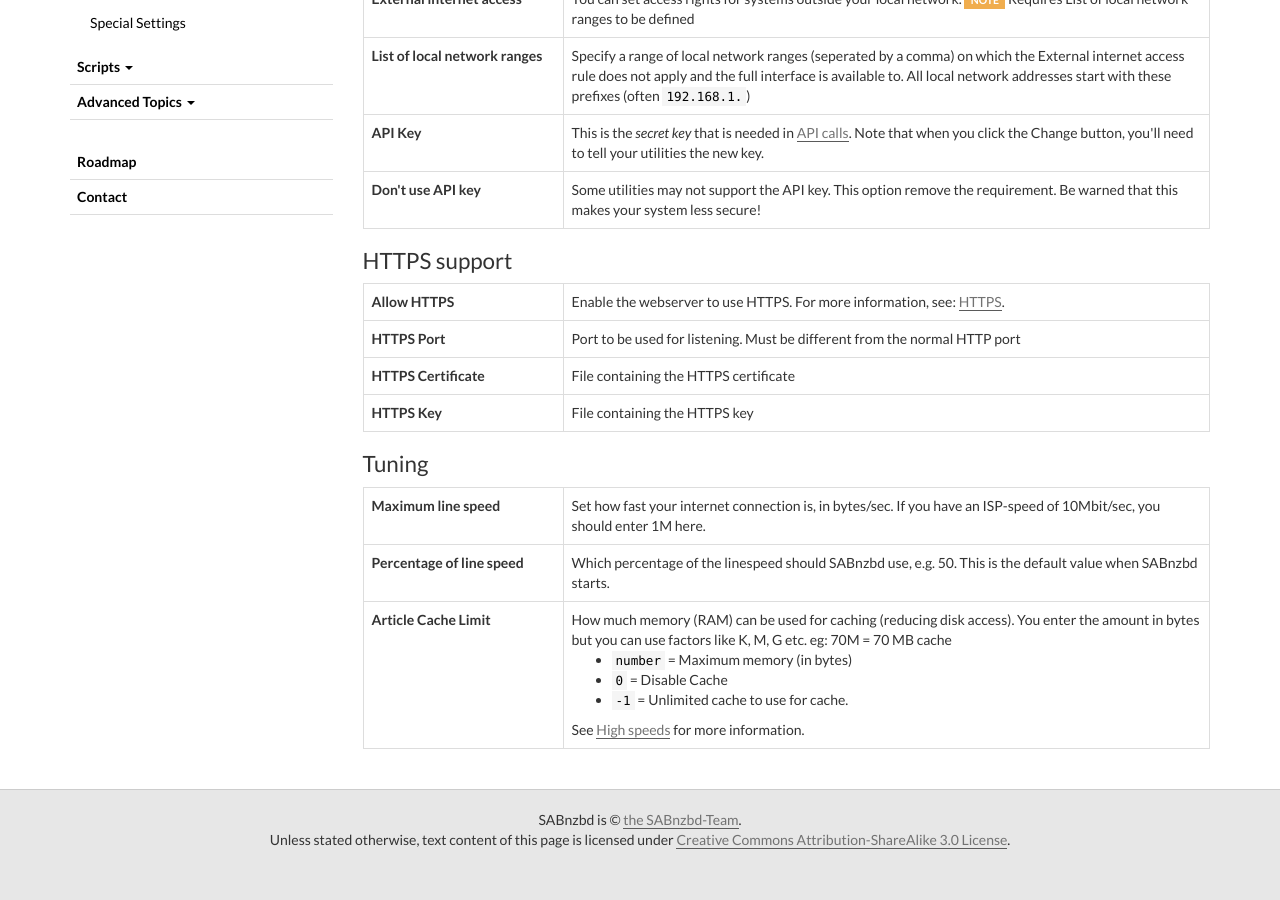
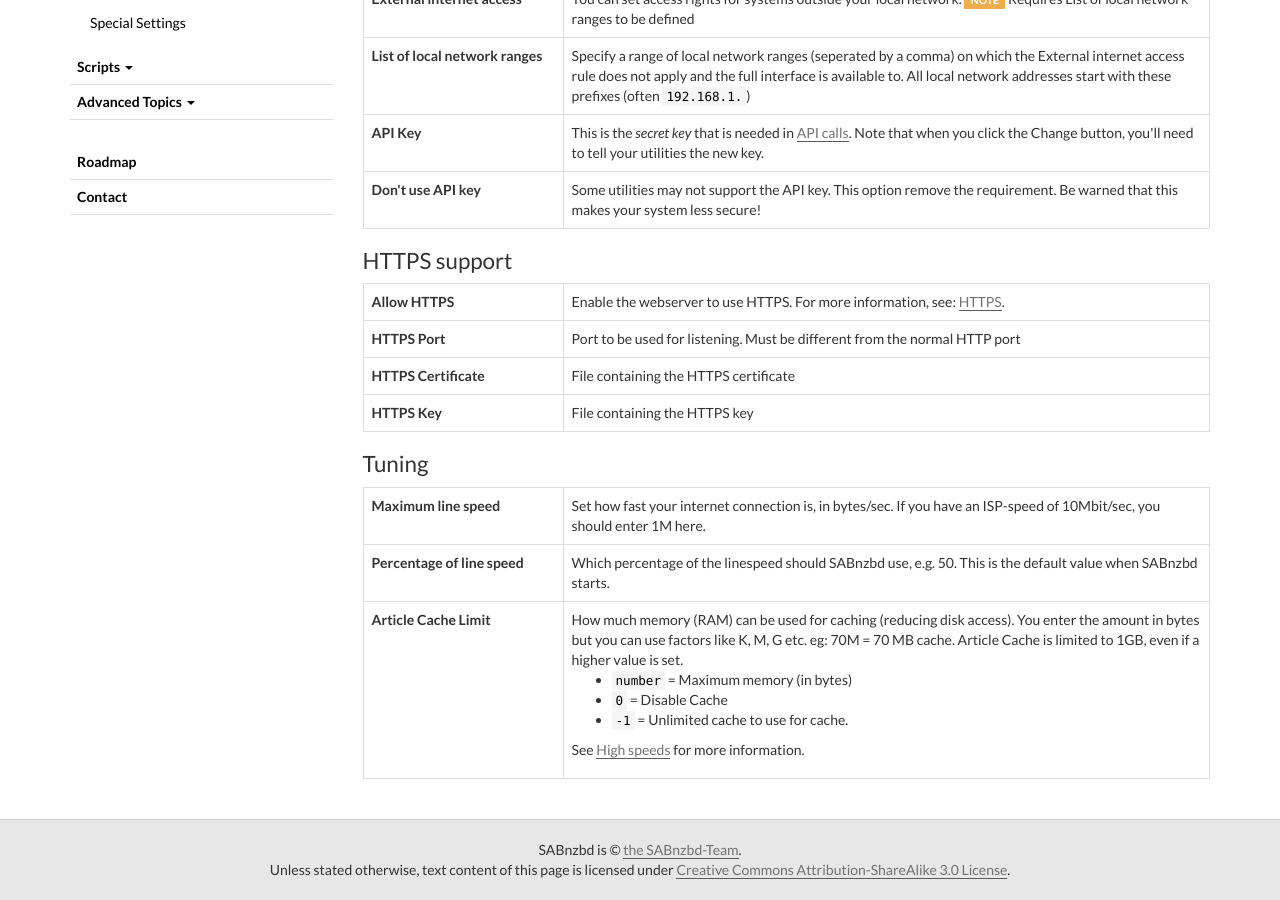
Before and after one commit to sabnzbd/sabnzbd.github.io, a Jekyll site: the page built from wiki/configuration/1.1/general.html, in a window 1280 px wide and 900 px high, scrolled down 744 px. Built offline with Jekyll 4.4.1, drawn with Linux system fonts in a browser that asks for light colours; before the commit the page ends 1614 px from its top, so only the background shows below that.

Commit message:
Textual updates Downloads/General-Config

```diff
--- a/download-stats.html
+++ b/download-stats.html
@@ -1,5 +1,5 @@
 ---
-title: Download statistics
+title: Older releases and download statistics
 ---
 
 {% include logo_container.html %}
--- a/downloads.html
+++ b/downloads.html
@@ -25,7 +25,7 @@
                             <li><a class="download-link-win32-bin" href="">Windows Standalone</a></li>
                             <li><a class="download-link-osx" href="">macOS</a></li>
                             <li><a class="download-link-src" href="">Linux</a></li>
-                            <li><a href="/wiki/installation/install-ubuntu-repo">Intall via Ubuntu PPA Repository</a></li>
+                            <li><a href="/wiki/installation/install-ubuntu-repo">Install via Ubuntu PPA Repository</a></li>
                             <li><a class="download-link-source" href="">Source Code</a></li>
                             <li><a class="download-link-changelog" href="#" data-featherlight="#stable-changelog">Changelog</a></li>
                         </ul>
@@ -50,7 +50,7 @@
                             <li><a class="download-link-win32-bin" href="">Windows Standalone</a></li>
                             <li><a class="download-link-osx" href="">macOS</a></li>
                             <li><a class="download-link-src" href="">Linux</a></li>
-                            <li><a href="/wiki/installation/install-ubuntu-repo">Intall via Ubuntu PPA Repository</a></li>
+                            <li><a href="/wiki/installation/install-ubuntu-repo">Install via Ubuntu PPA Repository</a></li>
                             <li><a class="download-link-source" href="">Source Code</a></li>
                             <li><a class="download-link-changelog" href="#" data-featherlight="#beta-changelog">Changelog</a></li>
                         </ul>
@@ -62,7 +62,7 @@
         <div class="row padding-row">
             <div class="col-sm-6">
                 <span class="glyphicon glyphicon-equalizer"></span>
-                <a href="/download-stats">Download statistics</a>
+                <a href="/download-stats">Older versions and download statistics</a>
             </div>
         </div>
     </div>
--- a/wiki/configuration/1.1/general.html
+++ b/wiki/configuration/1.1/general.html
@@ -93,14 +93,13 @@
         <tr>
             <td><strong>Article Cache Limit</strong></td>
             <td>
-                How much memory (RAM) can be used for caching (reducing disk access). You enter the amount in bytes but you can use factors like K, M, G etc. eg: 70M = 70 MB cache
+                How much memory (RAM) can be used for caching (reducing disk access). You enter the amount in bytes but you can use factors like K, M, G etc. eg: 70M = 70 MB cache. Article Cache is limited to 1GB, even if a higher value is set.
                 <ul>
                     <li><code>number</code> = Maximum memory (in bytes)</li>
                     <li><code>0</code> = Disable Cache </li>
                     <li><code>-1</code> = Unlimited cache  to use for cache.</li>
                 </ul>
-                 See <a href="/wiki/advanced/highspeed-downloading">High speeds</a> for more information.
-
+                <p>See <a href="/wiki/advanced/highspeed-downloading">High speeds</a> for more information.
             </td>
         </tr>
     </tbody>
--- a/wiki/configuration/1.2/general.html
+++ b/wiki/configuration/1.2/general.html
@@ -93,14 +93,13 @@
         <tr>
             <td><strong>Article Cache Limit</strong></td>
             <td>
-                How much memory (RAM) can be used for caching (reducing disk access). You enter the amount in bytes but you can use factors like K, M, G etc. eg: 70M = 70 MB cache
+                How much memory (RAM) can be used for caching (reducing disk access). You enter the amount in bytes but you can use factors like K, M, G etc. eg: 70M = 70 MB cache. Article Cache is limited to 1GB, even if a higher value is set.
                 <ul>
                     <li><code>number</code> = Maximum memory (in bytes)</li>
                     <li><code>0</code> = Disable Cache </li>
                     <li><code>-1</code> = Unlimited cache  to use for cache.</li>
                 </ul>
-                 See <a href="/wiki/advanced/highspeed-downloading">High speeds</a> for more information.
-
+                <p>See <a href="/wiki/advanced/highspeed-downloading">High speeds</a> for more information.
             </td>
         </tr>
     </tbody>
```
